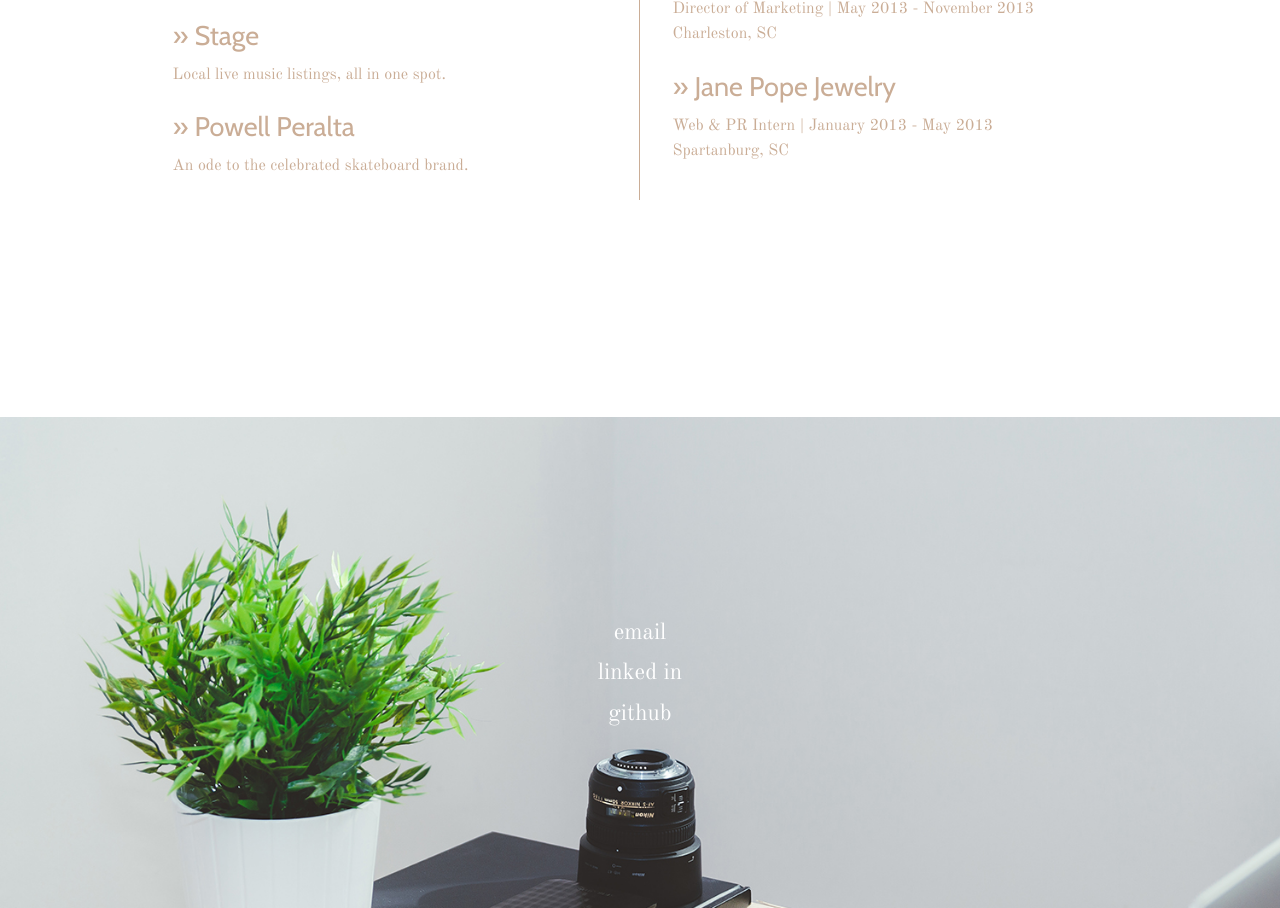
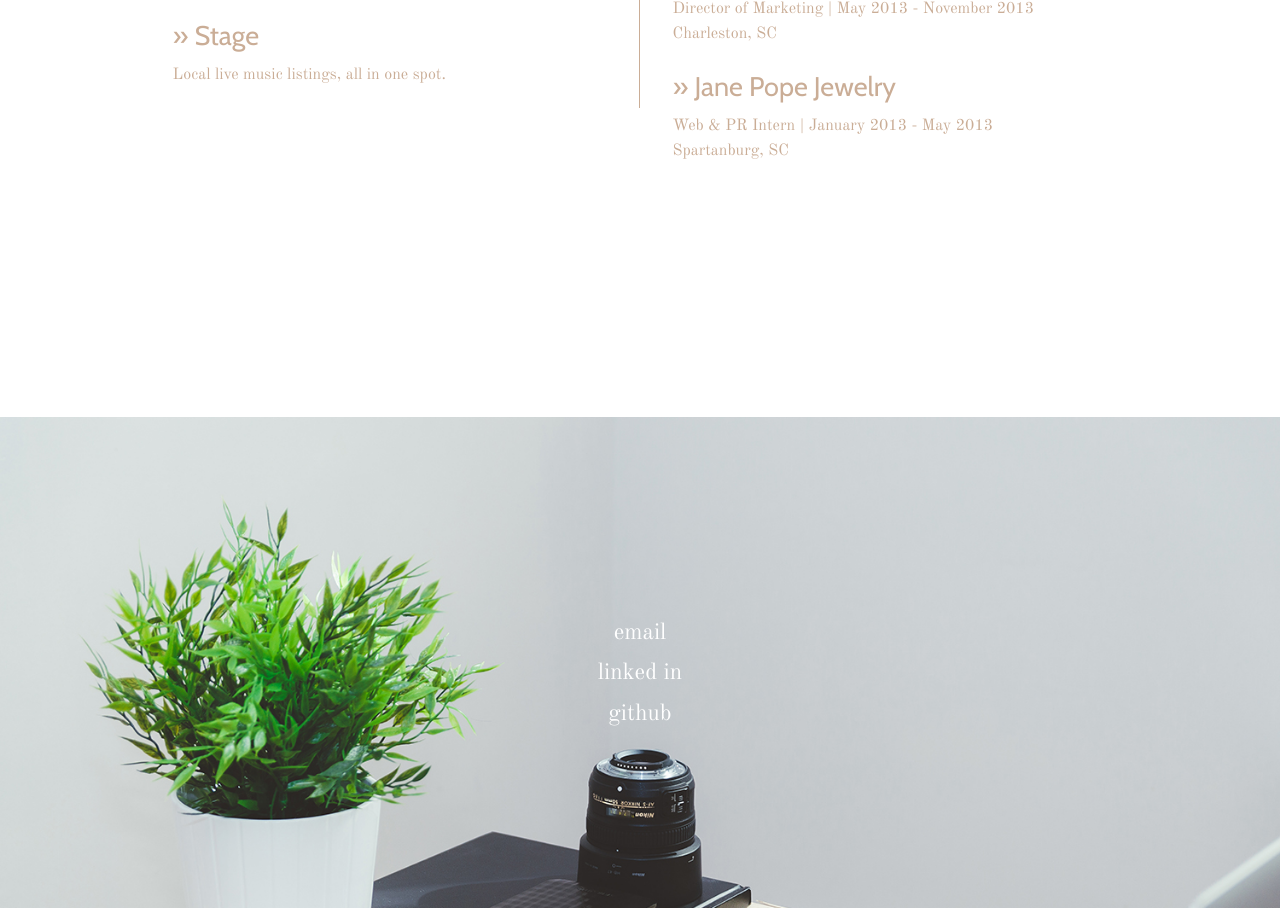
Before and after one commit to margaretgodowns/portfolio-2015, a website: page index.html in a window 1280 px wide. Shown: the part 1186-2094 px from the top of the page. Drawn offline with nearby package versions, Linux system fonts and the light colour scheme.

Commit message:
removed pp

```diff
--- a/index.html
+++ b/index.html
@@ -46,10 +46,7 @@
 						<a href="http://margaretgodowns.github.io/rageCake/" target="_blank"><h3>&raquo; Stage</h3></a>
 						<p>Local live music listings, all in one spot.</p>
 					</li>
-					<li>
-						<a href="http://margaretgodowns.herokuapp.com/"><h3>&raquo; Powell Peralta</h3></a>
-						<p>An ode to the celebrated skateboard brand.</p>
-					</li>
+
 				</ul>
 			</div>
 			<div class="column large-6 small-12 content-column">
```
